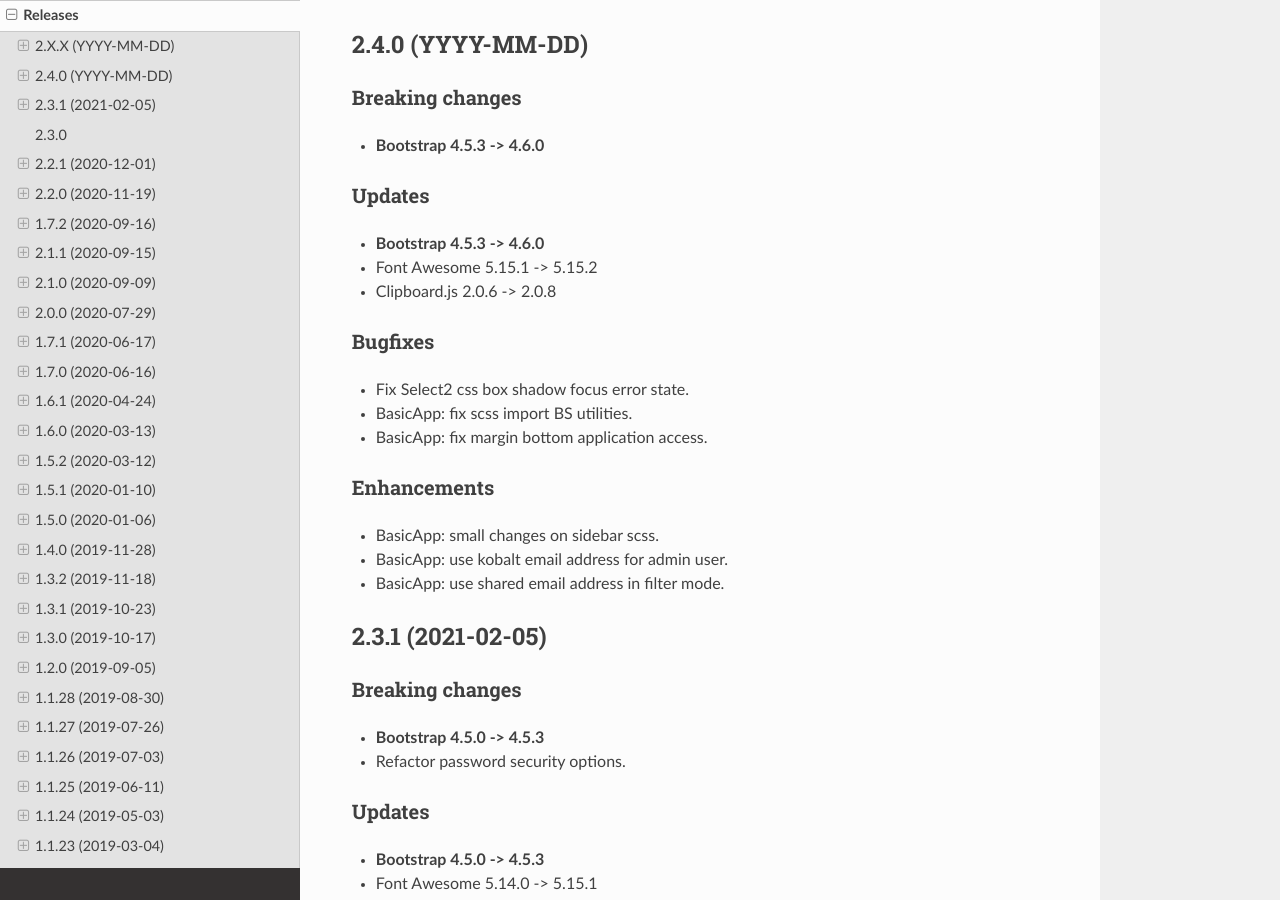
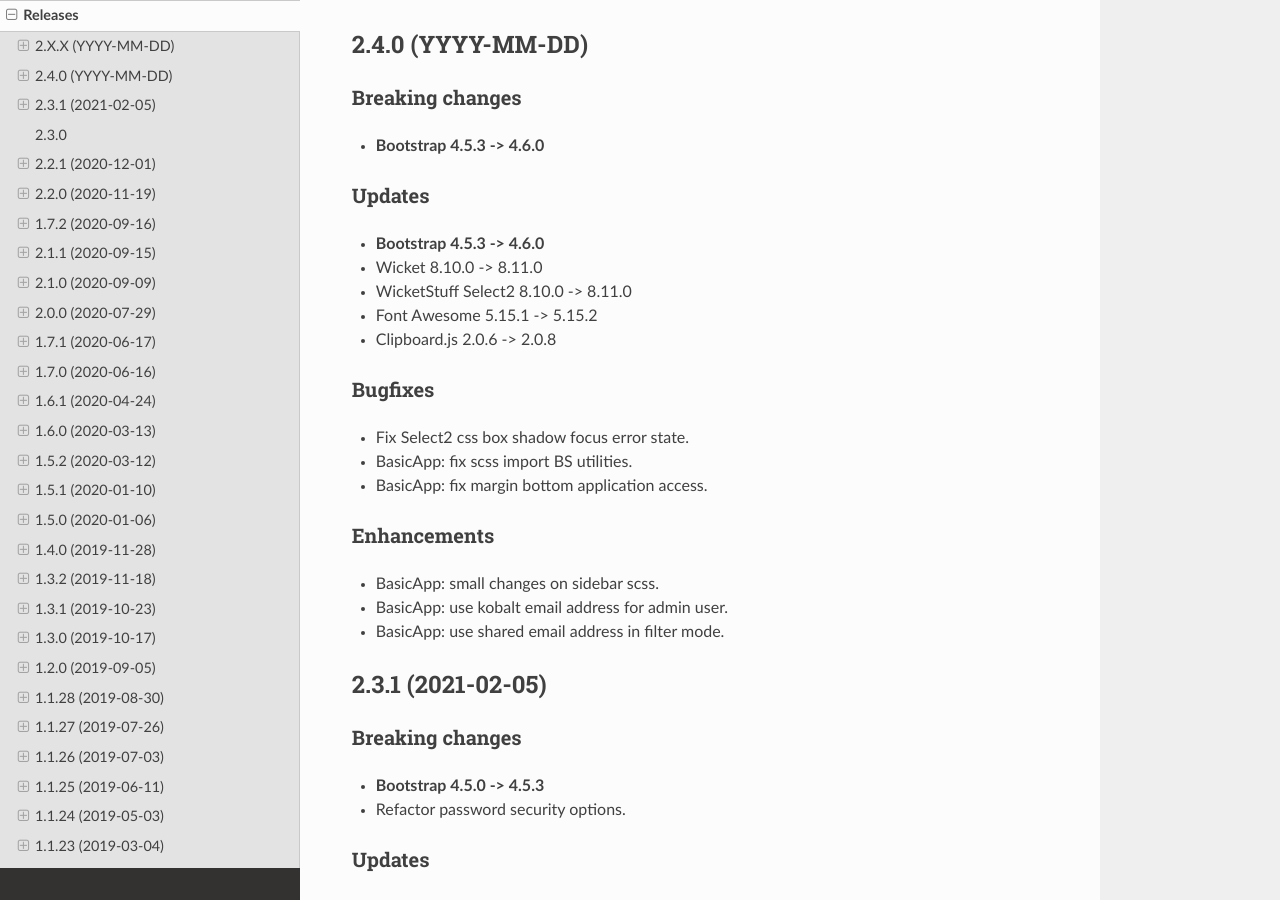
Before and after one commit to igloo-project/igloo-doc, a Sphinx documentation site: the page built from source/release-notes/releases.rst, in a window 1280 px wide and 900 px high, scrolled down 410 px. Built offline with Sphinx 7.4.7 and the Read the Docs theme 2.0.0, drawn with Linux system fonts in a browser that asks for light colours.

Commit message:
2.4.0: release notes

```diff
--- a/source/release-notes/releases.rst
+++ b/source/release-notes/releases.rst
@@ -33,6 +33,8 @@
 *******
 
 * **Bootstrap 4.5.3 -> 4.6.0**
+* Wicket 8.10.0 -> 8.11.0
+* WicketStuff Select2 8.10.0 -> 8.11.0
 * Font Awesome 5.15.1 -> 5.15.2
 * Clipboard.js 2.0.6 -> 2.0.8
 
```
